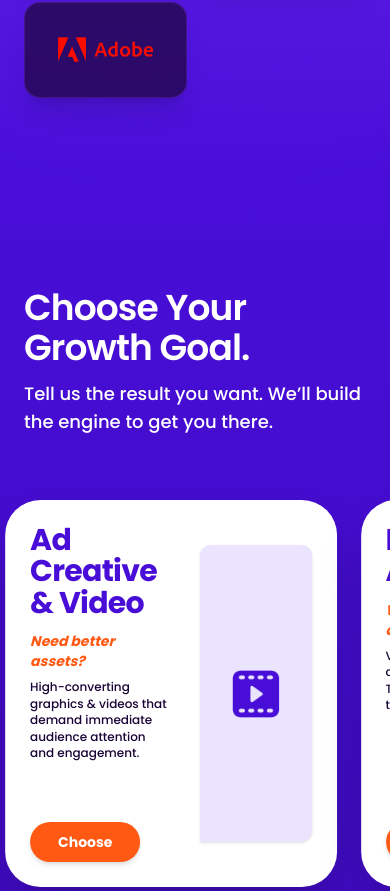
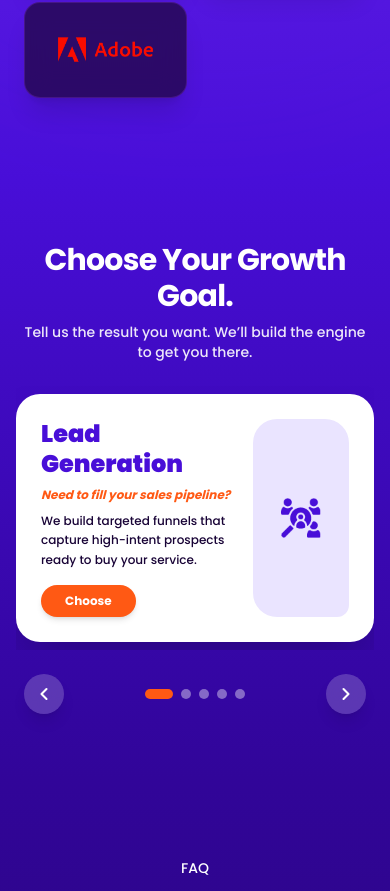
Before and after one commit to mizaan-sk/branmark-task, a Next.js app: page / in a window 390 px wide. Shown: the part 6053-6944 px from the top of the page. Built offline with nearby package versions, Linux system fonts and the light colour scheme.

Commit message:
Layout updated

```diff
--- a/app/components/FaqSection.jsx
+++ b/app/components/FaqSection.jsx
@@ -15,28 +15,38 @@ export default function FaqSection() {
     },
     {
       num: "2.",
-      question: "Do you work with a specific industry?",
-      answer: "We specialize in high-growth B2B, E-Commerce, Real Estate, and Education sectors, but our data-driven growth framework works across any business looking to scale predictably.",
+      question: "How do you actually use AI in your process?",
+      answer: "We don't use AI to get lazy; we use it to get lethal. We use advanced AI tools to analyze data trends faster, split-test creatives aggressively, and optimize your ad budgets in real-time. It’s about working smarter so your money goes further.",
     },
     {
       num: "3.",
-      question: "How do you actually use AI in your process?",
-      answer: "We leverage custom AI models for predictive ad creative testing, audience segment synthesis, copy variant generation, and real-time bid optimization to maximize ROAS.",
+      question: "Do you work with a specific industry?",
+      answer: "We care more about the goal than the industry. Whether you are a local service business needing leads or a DTC brand needing e-commerce sales, the core principles of capturing attention and driving conversions remain the same.",
     },
     {
       num: "4.",
       question: "What platforms do you run ads on?",
-      answer: "We execute full-funnel campaigns across Meta (Facebook & Instagram), Google Ads (Search, Display, YouTube), LinkedIn, TikTok, and programmatic ad networks.",
+      answer: "We run campaigns wherever your customers' attention is underpriced. For most clients, this is a mix of Google, Meta, TikTok, and market-specific ad networks. We audit your audience first, then pick the channels that yield the highest ROI.",
     },
     {
       num: "5.",
       question: "How fast can I expect to see results?",
-      answer: "Initial ad performance data and early lead volume begin flowing within 48 to 72 hours of campaign launch, with full algorithmic optimization kicking in by week 2.",
+      answer: "You’ll see traffic hitting your site within 48 hours of launch. While every brand is unique, give us 3 to 4 weeks to run creative tests, dial in your target audiences, and lock down a consistent, profitable ROI.",
     },
     {
       num: "6.",
       question: "What should my monthly ad spend budget be?",
-      answer: "We work best with brands spending at least $3,000 to $50,000+ per month on ad channels to ensure sufficient testing volume and rapid scaling.",
+      answer: "We usually recommend starting at around ₹60,000/month in ad spend (which goes straight to Google or Meta, not us). That’s the sweet spot where the algorithms get enough real data to optimize quickly without wasting a single rupee of your cash.",
+    },
+    {
+      num: "7.",
+      question: "Is there a minimum contract period?",
+      answer: "We recommend at least a 3-month commitment for ads to show real, compounding results, but we'll always be upfront with you if we think something isn't working.",
+    },
+    {
+      num: "8.",
+      question: "How do I track what's working?",
+      answer: "You'll get regular performance reports and full transparency on ad spend, results, and what we're optimizing next. No black boxes.",
     },
   ];
 
@@ -76,7 +86,7 @@ export default function FaqSection() {
                 whileInView={{ opacity: 1, y: 0 }}
                 viewport={{ once: true }}
                 transition={{ duration: 0.4, delay: idx * 0.06 }}
-                className="bg-white text-[#180336] rounded-full sm:rounded-3xl md:rounded-[1.5vw] shadow-lg border border-purple-100 overflow-hidden transition-all duration-300"
+                className="bg-white text-[#180336] rounded-2xl sm:rounded-3xl md:rounded-[1.5vw] shadow-lg border border-purple-100 overflow-hidden transition-all duration-300"
               >
                 <button
                   onClick={() => toggleFaq(idx)}
--- a/app/components/Services.jsx
+++ b/app/components/Services.jsx
@@ -1,18 +1,19 @@
 "use client";
 
-import { useRef } from "react";
+import { useRef, useState } from "react";
 import { motion, useScroll, useTransform } from "framer-motion";
-
+import { ChevronLeft, ChevronRight } from "lucide-react";
 
 export default function Services() {
   const targetRef = useRef(null);
+  const [mobileIndex, setMobileIndex] = useState(0);
 
   const { scrollYProgress } = useScroll({
     target: targetRef,
     offset: ["start start", "end end"],
   });
 
-  // Transform vertical scroll into horizontal movement from right to left (0% to -65%)
+  // Transform vertical scroll into horizontal movement on desktop (0% to -62%)
   const x = useTransform(scrollYProgress, [0, 1], ["0%", "-62%"]);
 
   const goals = [
@@ -53,16 +54,24 @@ export default function Services() {
     },
   ];
 
+  const prevSlide = () => {
+    setMobileIndex((prev) => (prev === 0 ? goals.length - 1 : prev - 1));
+  };
+
+  const nextSlide = () => {
+    setMobileIndex((prev) => (prev === goals.length - 1 ? 0 : prev + 1));
+  };
+
   return (
     <section
       ref={targetRef}
       id="goals"
-      className="relative h-[250vh] bg-gradient-to-b from-[#480ed8] via-[#3c09b8] to-[#310599] text-white select-none"
+      className="relative md:h-[250vh] py-16 md:py-0 bg-gradient-to-b from-[#480ed8] via-[#3c09b8] to-[#310599] text-white select-none"
     >
-      {/* Sticky Container pinning the section in viewport during scroll */}
-      <div className="sticky top-0 flex h-screen flex-col justify-center overflow-hidden">
+      {/* Desktop View: Sticky Scroll-Driven Horizontal Track */}
+      <div className="hidden md:flex sticky top-0 h-screen flex-col justify-center overflow-hidden">
 
-        {/* Header Matching PDF Page 6 */}
+        {/* Desktop Header */}
         <div className="w-full max-w-7xl md:max-w-[82vw] mx-auto px-6 md:px-[2.5vw] mb-10 md:mb-[2.5vw] z-10 shrink-0">
           <motion.h2
             initial={{ opacity: 0, y: 20 }}
@@ -84,36 +93,31 @@ export default function Services() {
           </motion.p>
         </div>
 
-        {/* Scroll-Driven Horizontal Cards Container (Shifting Right to Left) */}
+        {/* Scroll-Driven Horizontal Cards Track */}
         <div className="w-full pl-6 md:pl-[9vw] z-10 overflow-visible py-6 md:py-[1.8vw]">
           <motion.div style={{ x }} className="flex gap-6 md:gap-[2vw] w-max pr-12 md:pr-[9vw] items-stretch">
-            {goals.map((goal, index) => {
+            {goals.map((goal) => {
               return (
                 <motion.div
                   key={goal.title}
                   whileHover={{ y: -10, scale: 1.02 }}
                   className="w-[85vw] sm:w-[460px] md:w-[30vw] bg-white text-[#180336] rounded-[2.2rem] md:rounded-[2.4vw] p-6 sm:p-8 md:p-[3vw] shadow-2xl flex items-stretch justify-between gap-6 md:gap-[1.5vw] shrink-0 border border-white/20 cursor-pointer group"
                 >
-                  {/* Left Column: Big Title, Question, Description & Choose Button */}
                   <div className="flex flex-col justify-between flex-1 pr-2">
                     <div>
-                      {/* Big Heading Matching Reference Image */}
                       <h3 className="text-3xl sm:text-4xl md:text-[1.8vw] font-bold text-[#480ed8] leading-[1.05] mb-3 md:mb-[0.8vw] tracking-tight max-w-[10ch] md:max-w-[12vw]">
                         {goal.title}
                       </h3>
 
-                      {/* Italic Orange Question Subtitle */}
                       <p className="text-sm sm:text-base md:text-[0.95vw] font-bold text-[#FF5914] italic mb-2 md:mb-[0.4vw]">
                         {goal.question}
                       </p>
 
-                      {/* Description Text */}
                       <p className="text-xs sm:text-sm md:text-[0.85vw] text-[#180336] font-medium leading-snug md:leading-[1.25vw] mb-6 md:mb-[1.5vw]">
                         {goal.description}
                       </p>
                     </div>
 
-                    {/* Orange Choose Button */}
                     <div>
                       <a
                         href="#contact"
@@ -124,8 +128,7 @@ export default function Services() {
                     </div>
                   </div>
 
-                  {/* Right Column: Soft Lavender Arch Pill Shaped Icon Container matching Reference Image */}
-                  <div className="w-28 sm:w-36 md:w-[9.5vw] h-auto my-5 self-stretch rounded-t-[2.7vw] rounded-br-[3vw]    bg-[#EAE4FF] flex items-center justify-center shrink-0 p-4 md:p-[1.5vw] group-hover:bg-[#480ed8] transition-colors duration-300 shadow-sm">
+                  <div className="w-28 sm:w-36 md:w-[9.5vw] h-auto my-5 self-stretch rounded-t-[2.7vw] rounded-br-[3vw] bg-[#EAE4FF] flex items-center justify-center shrink-0 p-4 md:p-[1.5vw] group-hover:bg-[#480ed8] transition-colors duration-300 shadow-sm">
                     <img
                       src={goal.iconSrc}
                       alt={goal.title}
@@ -139,6 +142,96 @@ export default function Services() {
         </div>
 
       </div>
+
+      {/* Mobile View: Swiper-style Touch & Button Slider */}
+      <div className="block md:hidden px-4">
+        {/* Mobile Header */}
+        <div className="text-center mb-6">
+          <h2 className="text-3xl font-bold text-white mb-2 tracking-tight">
+            Choose Your Growth Goal.
+          </h2>
+          <p className="text-sm text-white/90 font-medium">
+            Tell us the result you want. We’ll build the engine to get you there.
+          </p>
+        </div>
+
+        {/* Mobile Swiper Card */}
+        <div className="relative overflow-hidden w-full py-2">
+          <motion.div
+            key={mobileIndex}
+            initial={{ opacity: 0, x: 40 }}
+            animate={{ opacity: 1, x: 0 }}
+            exit={{ opacity: 0, x: -40 }}
+            transition={{ duration: 0.3 }}
+            className="w-full bg-white text-[#180336] rounded-3xl p-6 shadow-2xl flex items-stretch justify-between gap-4 border border-white/20"
+          >
+            {/* Left Content */}
+            <div className="flex flex-col justify-between flex-1 pr-1">
+              <div>
+                <h3 className="text-2xl font-black text-[#480ed8] leading-tight mb-2">
+                  {goals[mobileIndex].title}
+                </h3>
+                <p className="text-xs font-bold text-[#FF5914] italic mb-2">
+                  {goals[mobileIndex].question}
+                </p>
+                <p className="text-xs text-[#180336] font-medium leading-relaxed mb-4">
+                  {goals[mobileIndex].description}
+                </p>
+              </div>
+              <div>
+                <a
+                  href="#contact"
+                  className="px-6 py-2 rounded-full text-xs font-bold text-white bg-[#FF5914] hover:bg-[#e04705] transition-all shadow-md inline-block"
+                >
+                  Choose
+                </a>
+              </div>
+            </div>
+
+            {/* Right Arch Icon */}
+            <div className="w-24 self-stretch rounded-t-3xl rounded-bl-3xl rounded-br-xl bg-[#EAE4FF] flex items-center justify-center shrink-0 p-3">
+              <img
+                src={goals[mobileIndex].iconSrc}
+                alt={goals[mobileIndex].title}
+                className="w-10 h-10 object-contain"
+              />
+            </div>
+          </motion.div>
+        </div>
+
+        {/* Mobile Controls: Left / Right Arrows + Dots */}
+        <div className="flex items-center justify-between mt-6 px-2">
+          <button
+            onClick={prevSlide}
+            className="w-10 h-10 rounded-full bg-white/20 text-white flex items-center justify-center hover:bg-white/30 backdrop-blur-md transition-all shadow-lg active:scale-95"
+            aria-label="Previous Goal"
+          >
+            <ChevronLeft className="w-5 h-5 stroke-[2.5]" />
+          </button>
+
+          {/* Pagination Indicators */}
+          <div className="flex items-center gap-2">
+            {goals.map((_, i) => (
+              <button
+                key={i}
+                onClick={() => setMobileIndex(i)}
+                className={`h-2.5 rounded-full transition-all duration-300 ${
+                  i === mobileIndex ? "w-7 bg-[#FF5914]" : "w-2.5 bg-white/40"
+                }`}
+                aria-label={`Go to slide ${i + 1}`}
+              />
+            ))}
+          </div>
+
+          <button
+            onClick={nextSlide}
+            className="w-10 h-10 rounded-full bg-white/20 text-white flex items-center justify-center hover:bg-white/30 backdrop-blur-md transition-all shadow-lg active:scale-95"
+            aria-label="Next Goal"
+          >
+            <ChevronRight className="w-5 h-5 stroke-[2.5]" />
+          </button>
+        </div>
+      </div>
     </section>
   );
 }
```
Also changed, not shown: app/components/InquiryForm.jsx (+11 -12 lines).
